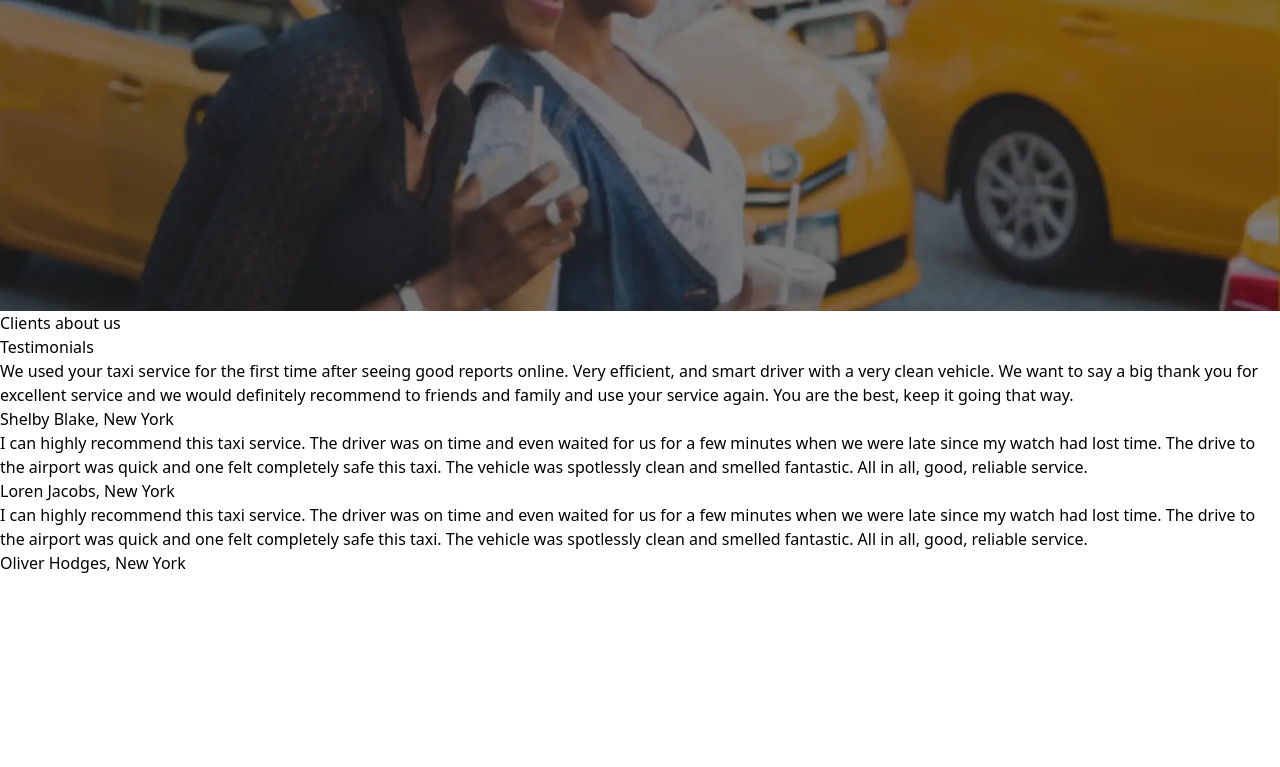
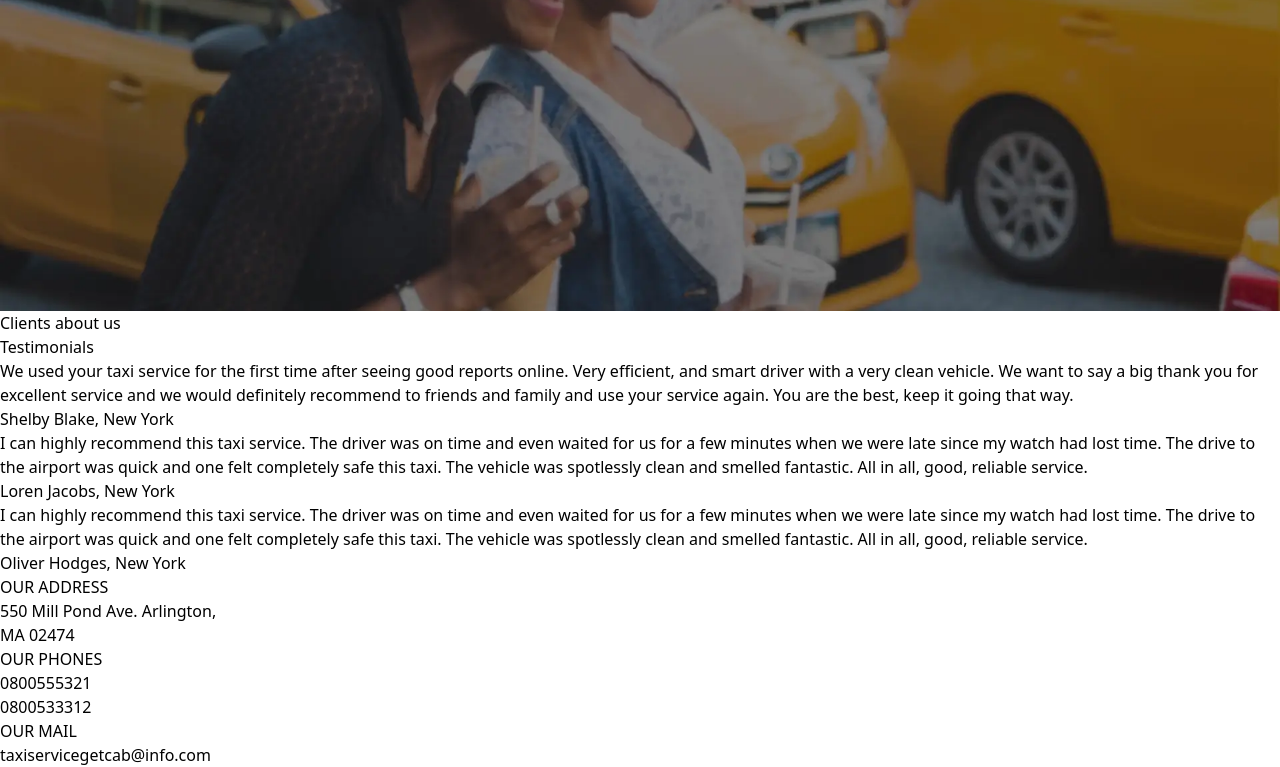
Before and after one commit to Loutani/vtc-template, a website: page index.html in a window 1280 px wide. Shown: the part 11104-11871 px from the top of the page. Before the commit the page ends 11679 px from the top, so only its background shows below. Drawn offline with Linux system fonts and the light colour scheme.

Commit message:
integrate the questions section structure

```diff
--- a/index.html
+++ b/index.html
@@ -457,5 +457,34 @@
             </div>
         </div>
     </section>
+
+    <section class="container mx-auto">
+        <h3></h3>
+        <h2></h2>
+        <p></p>
+        <div>
+            <div>
+                <span>
+
+                </span>
+                <h3>OUR ADDRESS</h3>
+                <p>550 Mill Pond Ave. Arlington, <br>MA 02474</p>
+            </div>
+            <div>
+                <span>
+
+                </span>
+                <h3>OUR PHONES</h3>
+                <p>0800555321<br>0800533312</p>
+            </div>
+            <div>
+                <span>
+
+                </span>
+                <h3>OUR MAIL</h3>
+                <p>taxiservicegetcab@info.com</p>
+            </div>
+        </div>
+    </section>
 </body>
 </html>
```
